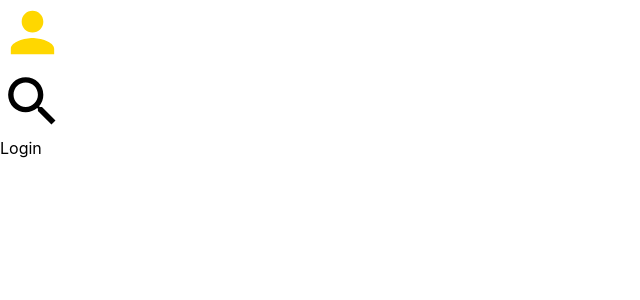
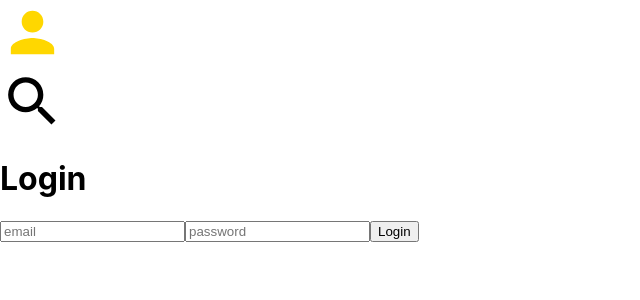
Before and after one commit to schrolan/react-hand-me-a-book, a React (Create React App) app in the folder client/: page /login in a window 1280 px wide. Shown: the top 300 px of the page, without its empty margins (0-640 px from the left). Built offline with nearby package versions, Linux system fonts and the light colour scheme.

Commit message:
login page and login mutation is working

```diff
--- a/client/src/pages/login.js
+++ b/client/src/pages/login.js
@@ -1,5 +1,46 @@
+import { useState } from "react"
+import { LOGIN } from "../utils/mutations"
+import { useMutation } from "@apollo/client"
+import Auth from '../utils/auth'
+
 const Login = () => {
-    return 'Login'
+    const [email, setEmail] = useState('')
+    const [password, setPassword] = useState('')
+
+    const [login, { loading, error }] = useMutation(LOGIN)
+
+    const handleSubmit = async e => {
+        e.preventDefault()
+        const { data } = await login({
+            variables: {
+                email,
+                password,
+            }
+        })
+        console.log(data)
+        Auth.login(data.login.token)
+    }
+
+    return (
+        <form id="login-form" onSubmit={handleSubmit}>
+            <h1>Login</h1>
+            <input
+                name="email"
+                value={email}
+                onChange={e => setEmail(e.target.value)}
+                placeholder="email"
+                type="email"
+            />
+            <input
+                name="password"
+                value={password}
+                onChange={e => setPassword(e.target.value)}
+                placeholder="password"
+                type="password"
+            />
+            <button>Login</button>
+        </form>
+    )
 }
 
 export default Login
```
